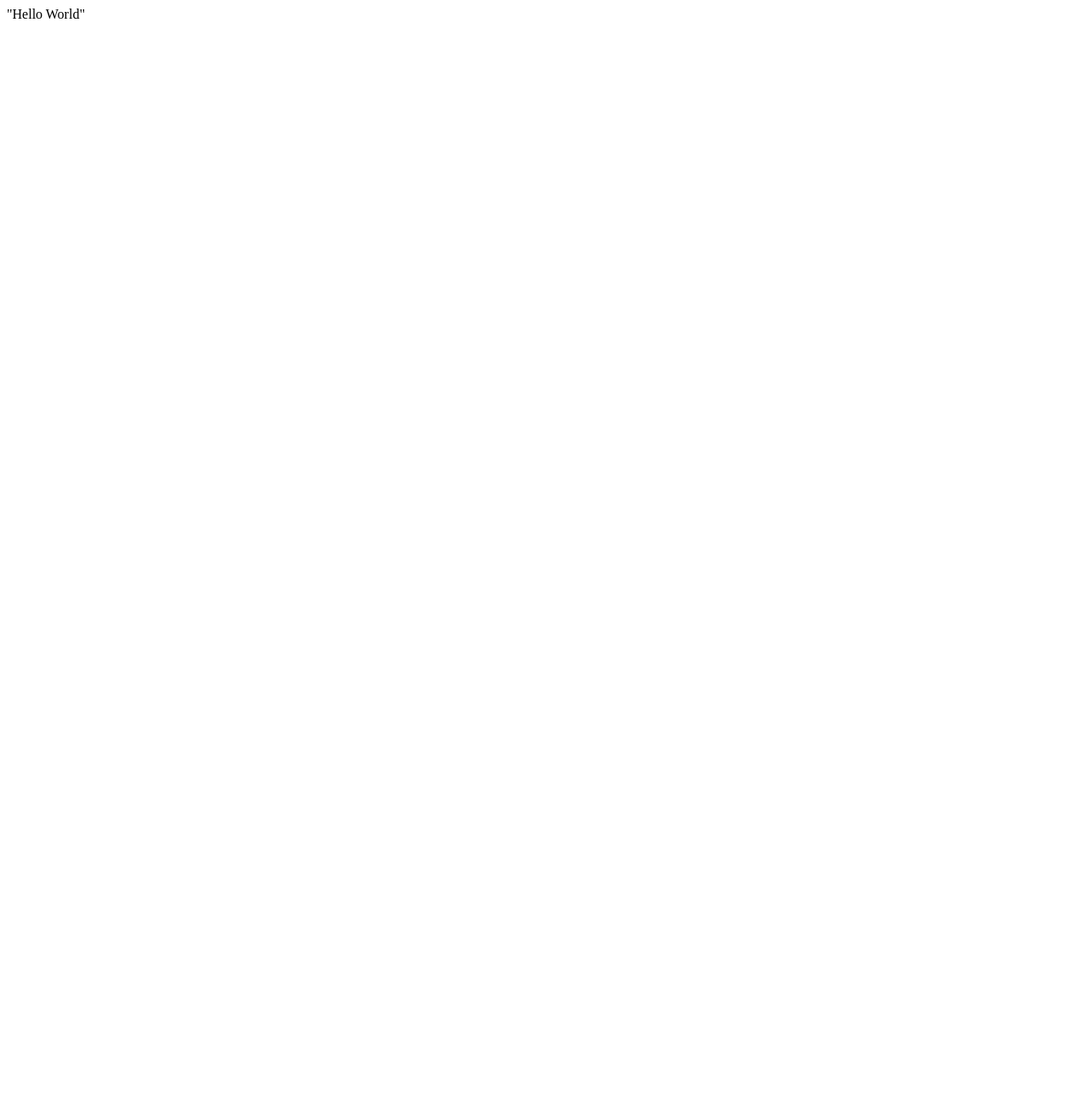
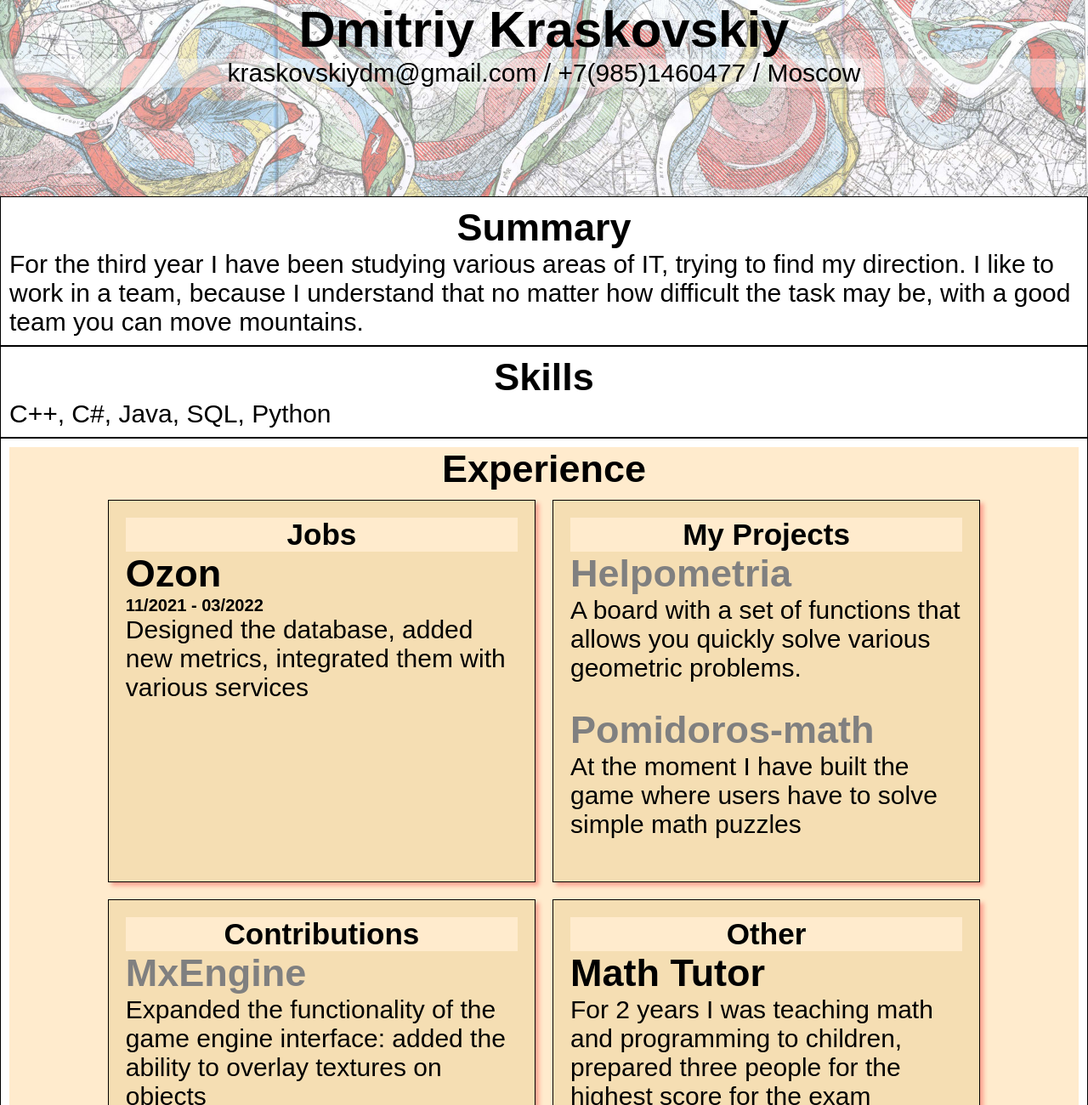
Before and after one commit to JijaLoqie/JijaLoqie.github.io, a plain HTML site: page index.html in a window 1280 px wide. Shown: the top 1300 px of the page at 85% size. Before the commit the page ends 800 px from the top, so only its background shows below. Drawn offline with Linux system fonts and the light colour scheme.

Commit message:
Simple CV

```diff
--- /dev/null
+++ b/index.css
@@ -0,0 +1,76 @@
+/* CSS styles */
+* {
+    margin: 0;
+    font-family: sans-serif;
+    box-sizing: border-box
+}
+
+header {
+    text-align: center;
+    background: rgba(27, 27, 54, 0.2);
+    background-image: url("map.jpeg");
+    background-size: 100%;
+    padding-bottom: 10%;
+}
+
+h1 {
+    text-align: center;
+}
+h3 {
+    text-align: center;
+    background-color: blanchedalmond;
+    margin-left: 0;
+}
+
+section {
+    border: 1px solid;
+    padding: 10px;
+    font-size: 30px;
+    text-align: left;
+}
+
+ul {
+    list-style-type: none;
+    padding-left: 0;
+}
+li {
+    padding-bottom: 30px;
+    padding-left: 0;
+
+}
+
+a {
+    text-decoration:wavy;
+    color: gray;
+}
+#Experience {
+    display: flex;
+    flex-wrap: wrap;
+    margin: 0;
+    justify-content: center;
+    background-color: blanchedalmond;
+
+}
+#ExperienceName {
+    background-color: blanchedalmond;
+
+}
+
+.Card {
+    background-color: wheat;
+    border: 1px solid;
+    box-shadow: 4px 4px 5px rgba(250, 50, 50, .4);
+    margin: 10px;
+    padding: 20px;
+    width: 40%
+}
+
+.Name {
+    font-size: 60px;
+}
+
+.Description {
+    font-weight: 100;
+    font-size: 30px;
+    background-color: rgba(255, 255, 255, 0.4);
+}
--- a/index.html
+++ b/index.html
@@ -1 +1,82 @@
-"Hello World"
+<!DOCTYPE html>
+<html>
+
+<head>
+    <title>MY CV</title>
+    <link rel="stylesheet" type="text/css" href="index.css" media="screen" />
+</head>
+
+<body>
+    <header>
+        <h1 class="Name">Dmitriy Kraskovskiy</h1>
+        <h1 class="Description">kraskovskiydm@gmail.com / +7(985)1460477 / Moscow</h1>
+    </header>
+    <main>
+        <section id="Summary">
+            <h1>Summary</h1>
+            For the third year I have been studying various areas of IT,
+            trying to find my direction. I like to work in a team, because
+            I understand that no matter how difficult the task may be, with a good
+            team you can move mountains.
+        </section>
+        <section id="Skills">
+            <h1>Skills</h1>
+            C++, C#, Java, SQL, Python
+        </section>
+        <section>
+            <h1 id="ExperienceName">Experience</h1>
+            <div id="Experience">
+                <ul class="Card">
+                    <h3>Jobs</h3>
+                    <li>
+                        <h2>Ozon</h2>
+                        <h6>11/2021 - 03/2022</h6>
+                        Designed the database, added new metrics, integrated them with various services
+                    </li>
+                </ul>
+                <ul class="Card">
+                    <h3>My Projects</h3>
+                    <li>
+                        <h2><a href="https://github.com/JijaLoqie/Helpometria">Helpometria</a></h2>
+                        A board with a set of functions that allows you quickly solve various geometric problems.
+                    </li>
+                    <li>
+                        <h2><a href="https://github.com/JijaLoqie/pomidoros-math">Pomidoros-math</a></h2>
+                        At the moment I have built the game where users have to solve simple math puzzles
+                    </li>
+                </ul>
+                <ul class="Card">
+                    <h3>Contributions</h3>
+                    <li>
+                        <h2><a href="https://github.com/asc-community/MxEngine">MxEngine</a></h2>
+                            Expanded the functionality of the game engine interface: added the ability to overlay textures
+                        on
+                        objects
+                    </li>
+                    <li>
+                        <h2><a href="https://gitlab.com/minority1691/tradingsandbox">TradingSandbox</a></h2>
+                        A website parser with a cryptocurrency course in the C++ programming language
+                    </li>
+                </ul>
+                <ul class="Card">
+                    <h3>Other</h3>
+                    <li>
+                        <h2>Math Tutor</h2>
+                        For 2 years I was teaching math and programming to children, prepared three people for the highest
+                        score for the exam
+                    </li>
+                </ul>
+            </div>
+        </section>
+        <section>
+            <h1 id="Education">Education</h1>
+            HSE, Faculty of Computer Science, Software Engineering
+            Solved a lot of tasks for building various hierarchies and data structures, and also studied
+            design patterns. He was engaged in Olympiad programming and English.
+            I also made a full-fledged multiplayer Java Swing game with saving the best results in
+            the database using Derby
+        </section>
+    </main>
+</body>
+
+</html>
```
Also changed, not shown: map.jpeg (added).
